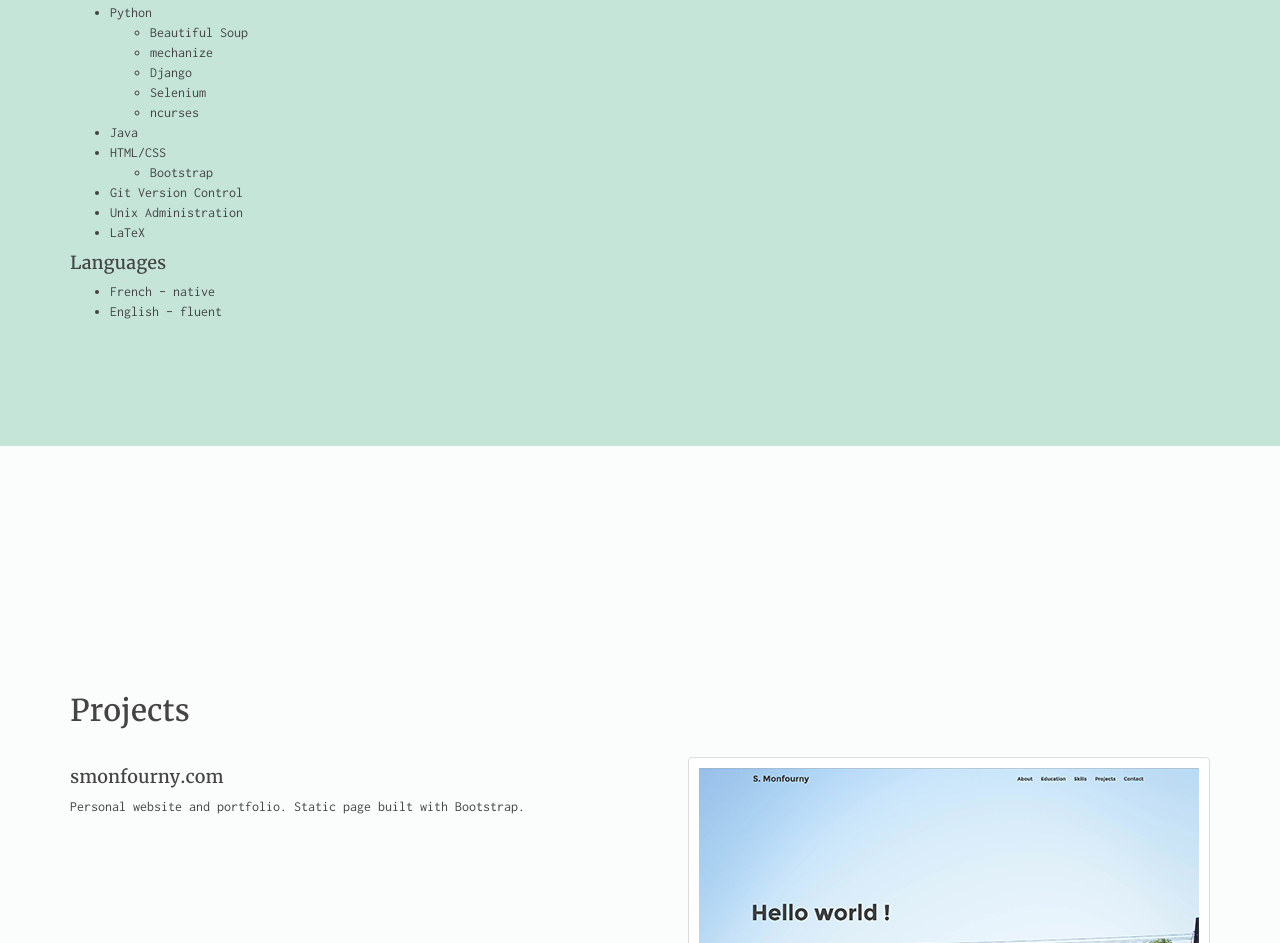
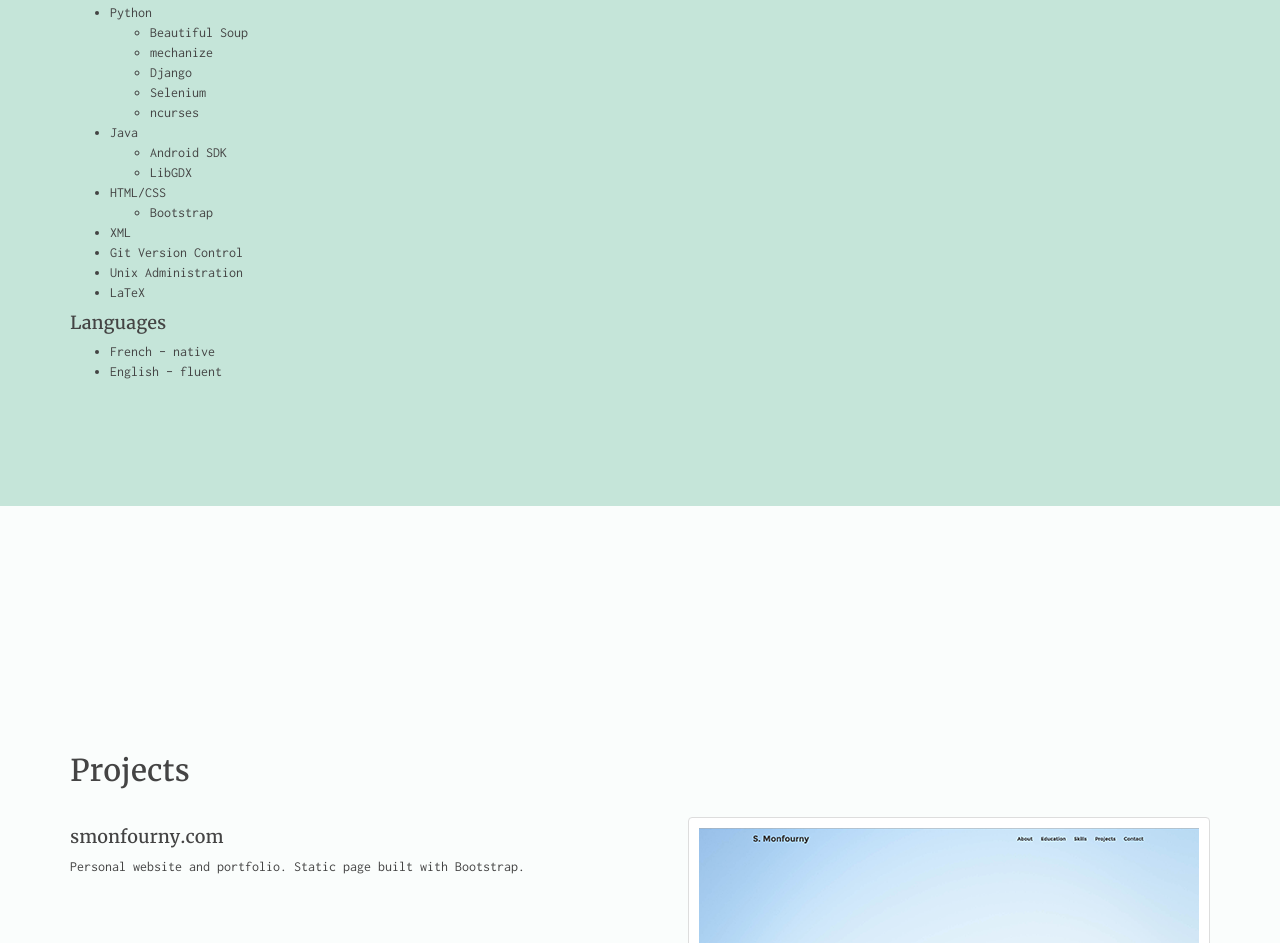
Before and after one commit to smonfourny/smonfourny.github.io-old, a plain HTML site: page index.htm in a window 1280 px wide. Shown: the part 2173-3116 px from the top of the page. Drawn offline with nearby package versions, Linux system fonts and the light colour scheme.

Commit message:
Updated technologies

```diff
--- a/index.htm
+++ b/index.htm
@@ -99,10 +99,15 @@
                             <li>ncurses</li>
                         </ul>
                     <li>Java</li>
+                        <ul>
+                            <li>Android SDK</li>
+                            <li>LibGDX</li>
+                        </ul>
                     <li>HTML/CSS</li>
                         <ul>
-                        <li>Bootstrap</li>
+                            <li>Bootstrap</li>
                         </ul>
+                    <li>XML</li>
                     <li>Git Version Control</li>
                     <li>Unix Administration</li>
                     <li>LaTeX</li>
```
